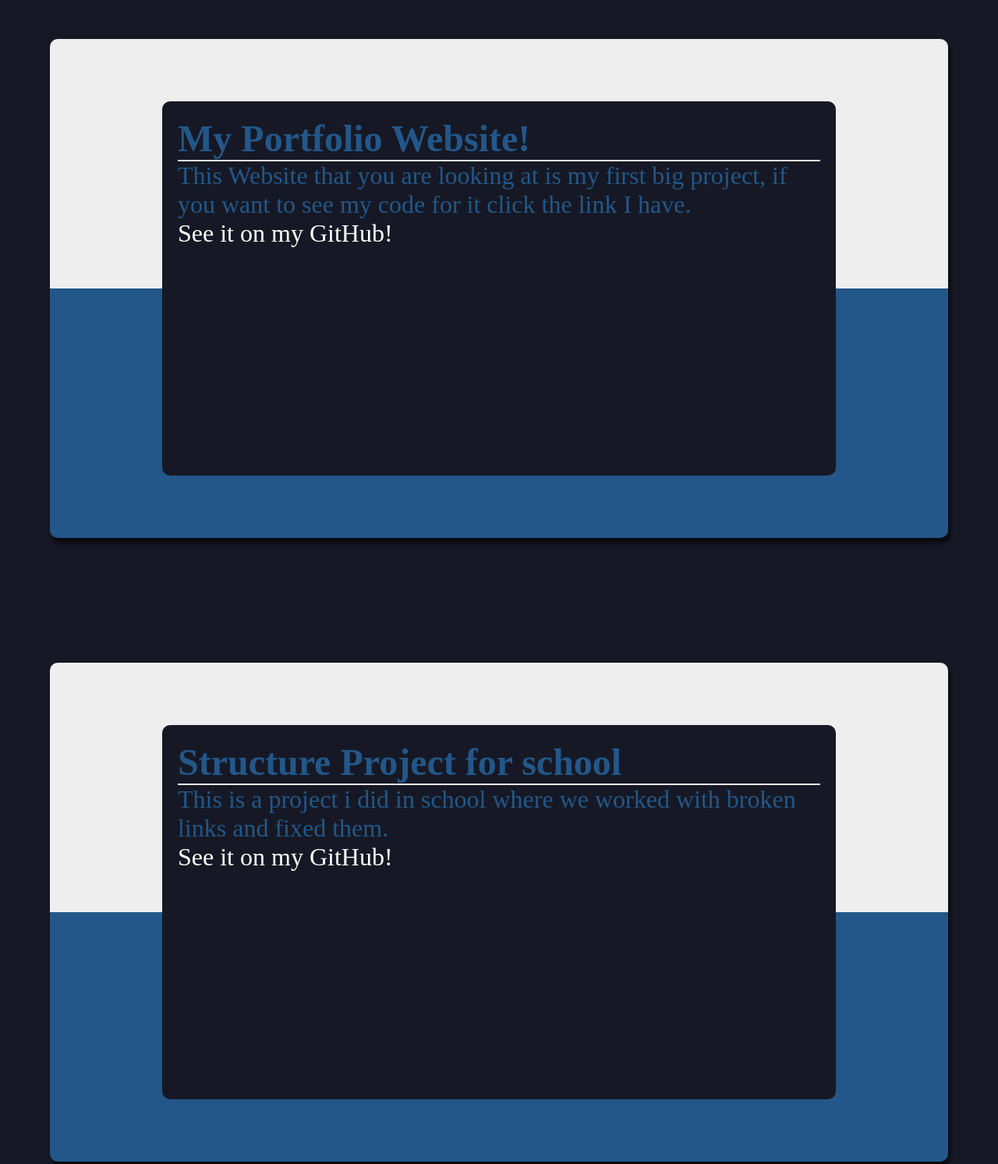
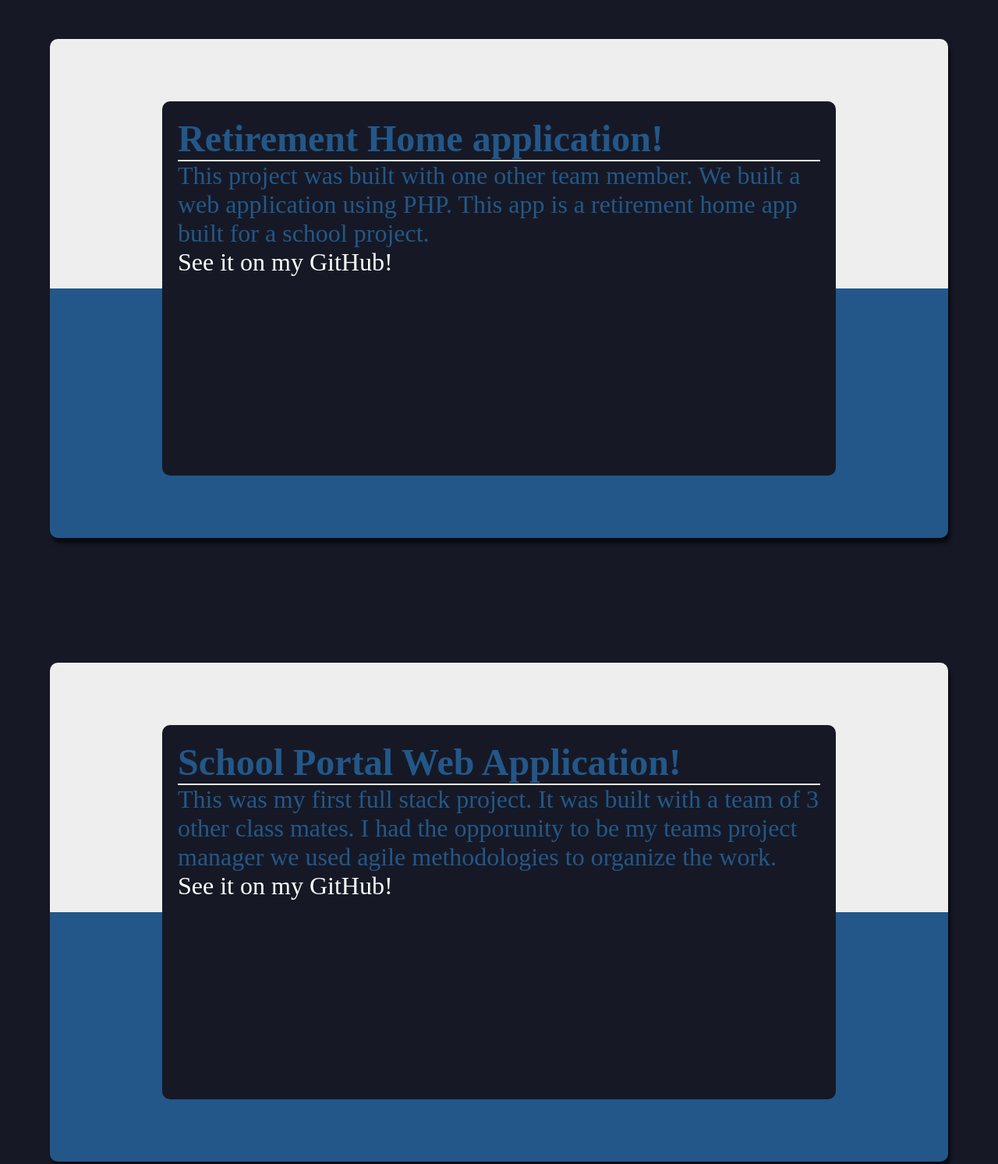
Before and after one commit to CodeMart10/CodeMart10.github.io, a plain HTML site: page projects.html in a window 1280 px wide. Shown: the part 180-1673 px from the top of the page at 78% size. Drawn offline with Linux system fonts and the light colour scheme.

Commit message:
updated projects page

```diff
--- a/projects.html
+++ b/projects.html
@@ -27,6 +27,27 @@
         <h2 class="skillsh2">My Projects</h2>
 
         <section class="projectspage">
+
+          <article class="projects">
+
+            <div class="projects-div">
+              <h2>Retirement Home application!</h2>
+              <p>This project was built with one other team member. We built a web application
+                using PHP. This app is a retirement home app built for a school project.
+              </p>
+              <a href="https://github.com/Steve-D-Eckles/retirement-home">See it on my GitHub!</a>
+            </div>
+          </article>
+
+          <article class="projects">
+            <div class="projects-div">
+              <h2>School Portal Web Application!</h2>
+              <p>This was my first full stack project. It was built with a team of 3 other class mates.
+                I had the opporunity to be my teams project manager we used agile methodologies to organize the work.
+              </p>
+              <a href="hhttps://github.com/ScottJohnson02/tsct-portal">See it on my GitHub!</a>
+            </div>
+          </article>
 
           <article class="projects">
 
--- a/styles.css
+++ b/styles.css
@@ -319,7 +319,6 @@ width: 100%;
 /* projects */
 .projects {
   display: flex;
-  flex-direction: column;
   align-items: center;
   justify-content: center;
   margin: 2.5em;
@@ -335,6 +334,7 @@ width: 100%;
 
 .projectspage {
   display: flex;
+  flex-wrap: wrap;
 }
 
 .projects-div {
```
Also changed, not shown: tech-writing/resume.png.
